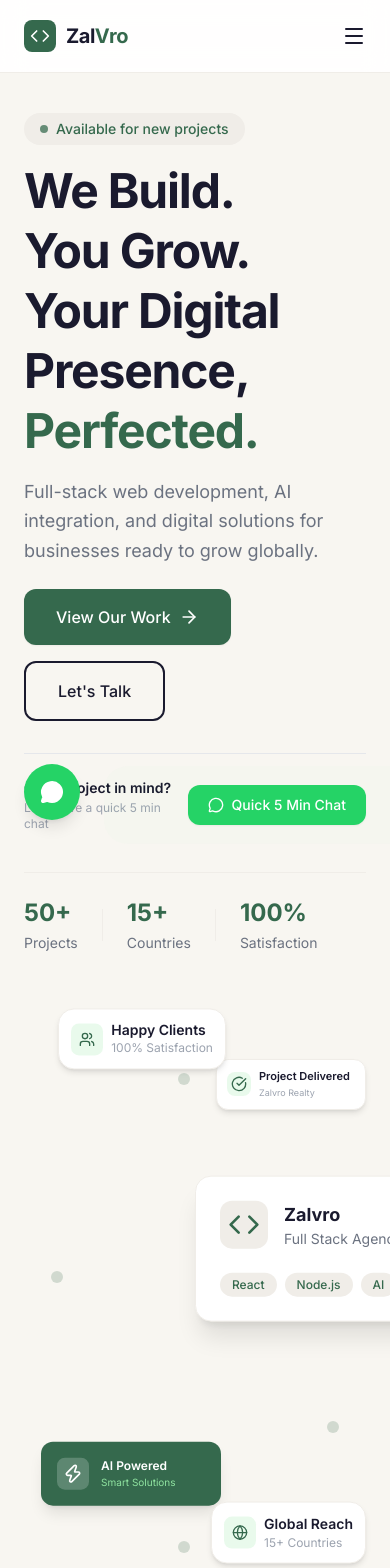
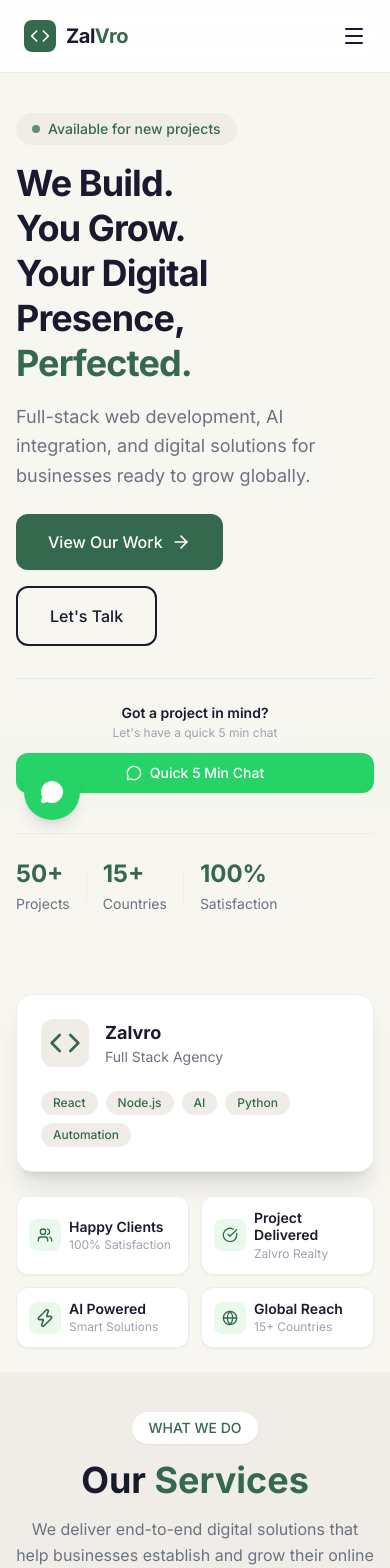
Before and after one commit to JAWADAHMAD-18/tech_build, a React (Vite) app in the folder frontend/: page / in a window 390 px wide. Shown: the top 1568 px of the page. Built offline with nearby package versions, Linux system fonts and the light colour scheme.

Commit message:
feat: add mobile responsiveness with resize tracking and adjust layout for better accessibility

```diff
--- a/frontend/src/components/Hero.jsx
+++ b/frontend/src/components/Hero.jsx
@@ -1,9 +1,22 @@
+import { useState, useEffect } from 'react'
 import { useNavigate } from 'react-router-dom'
 import { motion } from 'framer-motion'
 import { ArrowRight, CheckCircle, Zap, Code, Users, Globe, MessageCircle } from 'lucide-react'
 
 export default function Hero() {
   const navigate = useNavigate()
+
+  // Track if width is mobile (< 1024px)
+  const [isMobile, setIsMobile] = useState(false)
+
+  useEffect(() => {
+    const handleResize = () => {
+      setIsMobile(window.innerWidth < 1024)
+    }
+    handleResize()
+    window.addEventListener('resize', handleResize)
+    return () => window.removeEventListener('resize', handleResize)
+  }, [])
 
   // Animation variants for the staggered heading lines
   const headingContainer = {
@@ -32,7 +45,7 @@ export default function Hero() {
 
   return (
     <section className="min-h-screen w-full bg-cream flex items-center pt-4 overflow-x-hidden">
-      <div className="max-w-7xl mx-auto px-6 py-6 w-full grid grid-cols-1 lg:grid-cols-2 gap-12 items-center">
+      <div className="max-w-7xl mx-auto px-4 lg:px-6 py-6 w-full grid grid-cols-1 lg:grid-cols-2 gap-12 items-center">
         {/* Left Column */}
         <div className="flex flex-col items-start text-left">
           {/* Top Badge */}
@@ -51,7 +64,7 @@ export default function Hero() {
             variants={headingContainer}
             initial="hidden"
             animate="visible"
-            className="mt-4 text-5xl md:text-7xl font-bold leading-tight tracking-tight text-charcoal flex flex-col"
+            className="mt-4 text-4xl lg:text-7xl font-bold leading-tight tracking-tight text-charcoal flex flex-col"
           >
             <motion.span variants={headingLine}>We Build.</motion.span>
             <motion.span variants={headingLine}>You Grow.</motion.span>
@@ -103,19 +116,19 @@ export default function Hero() {
             initial={{ opacity: 0, y: 15 }}
             animate={{ opacity: 1, y: 0 }}
             transition={{ duration: 0.6, delay: 0.75 }}
-            className="mt-8 border-t border-gray-200 pt-6 flex items-center gap-4 w-full"
+            className="mt-8 border-t border-gray-200 pt-6 flex flex-col lg:flex-row items-center gap-3 lg:gap-4 w-full text-center lg:text-left"
           >
             <div className="flex-1">
               <h4 className="text-sm font-semibold text-charcoal">Got a project in mind?</h4>
               <p className="text-xs text-gray-400 mt-0.5">Let's have a quick 5 min chat</p>
             </div>
-            <div className="relative">
+            <div className="relative w-full lg:w-auto">
               {/* Pulse ring animation around button */}
               <span className="absolute inset-0 rounded-xl bg-[#25D366] animate-ping opacity-25" />
               <motion.button
                 whileHover={{ scale: 1.05 }}
                 onClick={() => window.open('https://wa.me/923037741461', '_blank')}
-                className="relative z-10 bg-[#25D366] text-white rounded-xl px-5 py-2.5 text-sm font-medium flex items-center gap-2 shadow-sm hover:shadow-md transition-shadow duration-300"
+                className="relative z-10 bg-[#25D366] text-white rounded-xl px-5 py-2.5 text-sm font-medium flex items-center justify-center gap-2 shadow-sm hover:shadow-md transition-shadow duration-300 w-full lg:w-auto"
               >
                 <MessageCircle className="w-4 h-4 text-white" />
                 Quick 5 Min Chat
@@ -128,7 +141,7 @@ export default function Hero() {
             initial={{ opacity: 0, y: 15 }}
             animate={{ opacity: 1, y: 0 }}
             transition={{ duration: 0.6, delay: 0.8 }}
-            className="mt-10 flex items-center gap-6 md:gap-8 border-t border-subtle pt-6 w-full"
+            className="mt-10 flex items-center gap-4 lg:gap-8 border-t border-subtle pt-6 w-full"
           >
             <div>
               <div className="font-bold text-2xl md:text-3xl text-green-dark">50+</div>
@@ -148,21 +161,21 @@ export default function Hero() {
         </div>
 
         {/* Right Column - Floating Cards Visual */}
-        <div className="relative h-[600px] w-full max-w-[500px] mx-auto lg:max-w-none">
+        <div className="relative lg:h-[600px] w-full max-w-[500px] mx-auto lg:max-w-none grid grid-cols-2 gap-3 mt-8 lg:mt-0 lg:block">
           {/* Background decoration: Large circle behind cards */}
-          <div className="absolute w-80 h-80 rounded-full bg-[#90E4A1]/10 top-[10%] left-[20%] -z-10" />
+          <div className="hidden lg:block absolute w-80 h-80 rounded-full bg-[#90E4A1]/10 top-[10%] left-[20%] -z-10" />
 
           {/* Small scattered decorative dots */}
-          <span className="absolute top-[12%] left-[45%] w-3 h-3 rounded-full bg-[#35694D]/20" />
-          <span className="absolute top-[45%] left-[8%] w-3 h-3 rounded-full bg-[#35694D]/20" />
-          <span className="absolute bottom-[28%] right-[8%] w-3 h-3 rounded-full bg-[#35694D]/20" />
-          <span className="absolute bottom-[8%] left-[45%] w-3 h-3 rounded-full bg-[#35694D]/20" />
+          <span className="hidden lg:block absolute top-[12%] left-[45%] w-3 h-3 rounded-full bg-[#35694D]/20" />
+          <span className="hidden lg:block absolute top-[45%] left-[8%] w-3 h-3 rounded-full bg-[#35694D]/20" />
+          <span className="hidden lg:block absolute bottom-[28%] right-[8%] w-3 h-3 rounded-full bg-[#35694D]/20" />
+          <span className="hidden lg:block absolute bottom-[8%] left-[45%] w-3 h-3 rounded-full bg-[#35694D]/20" />
 
           {/* Main Card (center-right, top: 30%) */}
           <motion.div
-            animate={{ y: [-10, 10, -10] }}
-            transition={{ duration: 3, repeat: Infinity, ease: 'easeInOut' }}
-            className="absolute top-[30%] left-[50%] -translate-x-1/2 md:left-auto md:translate-x-0 md:right-[5%] lg:right-[10%] z-10 w-[90%] sm:w-full max-w-sm bg-white rounded-2xl shadow-xl border border-subtle p-6"
+            animate={isMobile ? {} : { y: [-10, 10, -10] }}
+            transition={isMobile ? {} : { duration: 3, repeat: Infinity, ease: 'easeInOut' }}
+            className="relative lg:absolute lg:top-[30%] lg:left-auto lg:translate-x-0 lg:right-[10%] lg:z-10 w-full lg:max-w-sm bg-white rounded-2xl shadow-xl border border-subtle p-6 col-span-2 mb-3 lg:mb-0"
           >
             <div className="flex items-center gap-4">
               <div className="w-12 h-12 bg-subtle rounded-xl flex items-center justify-center text-green-dark">
@@ -174,8 +187,8 @@ export default function Hero() {
               </div>
             </div>
 
-            <div className="mt-6 flex gap-2">
-              {['React', 'Node.js', 'AI','Python','Automation'].map((tag) => (
+            <div className="mt-6 flex flex-wrap gap-2">
+              {['React', 'Node.js', 'AI', 'Python', 'Automation'].map((tag) => (
                 <span
                   key={tag}
                   className="rounded-full bg-subtle text-green-dark text-xs px-3 py-1 font-medium"
@@ -186,64 +199,16 @@ export default function Hero() {
             </div>
           </motion.div>
 
-          {/* Card 2 - Project Delivered (top: 8%, right: 0%) */}
+          {/* Card 4 - Happy Clients (top: 0%, left: 10%) */}
           <motion.div
-            animate={{ y: [10, -10, 10] }}
-            transition={{
-              duration: 3,
-              delay: 0.5,
-              repeat: Infinity,
-              ease: 'easeInOut',
-            }}
-            className="absolute top-[8%] right-0 bg-white rounded-xl shadow-md border border-subtle p-2.5 flex items-center gap-2 z-20 w-[150px] md:w-[170px]"
-          >
-            <div className="w-6 h-6 rounded-lg bg-[#90E4A1]/20 flex items-center justify-center text-green-dark shrink-0">
-              <CheckCircle className="w-4 h-4" />
-            </div>
-            <div>
-              <div className="font-semibold text-charcoal text-[11px] md:text-xs leading-tight">
-                Project Delivered
-              </div>
-              <div className="text-gray-400 text-[9px] md:text-[10px] mt-0.5">
-                Zalvro Realty
-              </div>
-            </div>
-          </motion.div>
-
-          {/* Card 3 - AI Powered (bottom: 15%, left: 5%) */}
-          <motion.div
-            animate={{ y: [-10, 10, -10] }}
-            transition={{
-              duration: 3,
-              delay: 1,
-              repeat: Infinity,
-              ease: 'easeInOut',
-            }}
-            className="absolute bottom-[15%] left-[5%] bg-green-dark rounded-xl shadow-lg p-4 flex items-center gap-3 z-20 w-[180px] md:w-[200px]"
-          >
-            <div className="w-8 h-8 rounded-lg bg-white/20 flex items-center justify-center text-white shrink-0">
-              <Zap className="w-5 h-5" />
-            </div>
-            <div>
-              <div className="font-semibold text-white text-xs md:text-sm leading-tight">
-                AI Powered
-              </div>
-              <div className="text-[#90E4A1] text-[10px] md:text-xs mt-0.5">
-                Smart Solutions
-              </div>
-            </div>
-          </motion.div>
-
-          {/* New Card 4 - Happy Clients (top: 0%, left: 10%) */}
-          <motion.div
-            animate={{ y: [8, -8, 8] }}
-            transition={{
+            animate={isMobile ? {} : { y: [8, -8, 8] }}
+            transition={isMobile ? {} : {
               duration: 3,
               delay: 0.3,
               repeat: Infinity,
               ease: 'easeInOut',
             }}
-            className="absolute top-[0%] left-[10%] bg-white rounded-2xl shadow-md border border-subtle p-3 flex items-center gap-2 z-20"
+            className="relative lg:absolute lg:top-[0%] lg:left-[10%] bg-white rounded-xl lg:rounded-2xl shadow-sm lg:shadow-md border border-subtle p-3 flex items-center gap-2 z-20 w-full lg:w-auto"
           >
             <div className="w-8 h-8 rounded-lg bg-[#90E4A1]/20 flex items-center justify-center text-green-dark shrink-0">
               <Users className="w-4 h-4 text-green-dark" />
@@ -258,16 +223,64 @@ export default function Hero() {
             </div>
           </motion.div>
 
-          {/* New Card 5 - Global Reach (bottom: 5%, right: 0%) */}
+          {/* Card 2 - Project Delivered (top: 8%, right: 0%) */}
           <motion.div
-            animate={{ y: [-8, 8, -8] }}
-            transition={{
+            animate={isMobile ? {} : { y: [10, -10, 10] }}
+            transition={isMobile ? {} : {
+              duration: 3,
+              delay: 0.5,
+              repeat: Infinity,
+              ease: 'easeInOut',
+            }}
+            className="relative lg:absolute lg:top-[8%] lg:right-0 bg-white rounded-xl shadow-sm lg:shadow-md border border-subtle p-3 lg:p-2.5 flex items-center gap-2 z-20 w-full lg:w-[150px] lg:md:w-[170px]"
+          >
+            <div className="w-8 h-8 lg:w-6 lg:h-6 rounded-lg bg-[#90E4A1]/20 flex items-center justify-center text-green-dark shrink-0">
+              <CheckCircle className="w-4 h-4" />
+            </div>
+            <div>
+              <div className="font-semibold text-charcoal text-sm lg:text-[11px] lg:md:text-xs leading-tight">
+                Project Delivered
+              </div>
+              <div className="text-gray-400 text-xs lg:text-[9px] lg:md:text-[10px] mt-0.5">
+                Zalvro Realty
+              </div>
+            </div>
+          </motion.div>
+
+          {/* Card 3 - AI Powered (bottom: 15%, left: 5%) */}
+          <motion.div
+            animate={isMobile ? {} : { y: [-10, 10, -10] }}
+            transition={isMobile ? {} : {
+              duration: 3,
+              delay: 1,
+              repeat: Infinity,
+              ease: 'easeInOut',
+            }}
+            className="relative lg:absolute lg:bottom-[15%] lg:left-[5%] bg-white lg:bg-green-dark rounded-xl shadow-sm lg:shadow-lg border border-subtle lg:border-none p-3 lg:p-4 flex items-center gap-2 lg:gap-3 z-20 w-full lg:w-[180px] lg:md:w-[200px]"
+          >
+            <div className="w-8 h-8 rounded-lg bg-[#90E4A1]/20 lg:bg-white/20 flex items-center justify-center text-green-dark lg:text-white shrink-0">
+              <Zap className="w-5 h-5" />
+            </div>
+            <div>
+              <div className="font-semibold text-charcoal lg:text-white text-sm lg:text-xs lg:md:text-sm leading-tight">
+                AI Powered
+              </div>
+              <div className="text-gray-400 lg:text-[#90E4A1] text-xs lg:text-[10px] lg:md:text-xs mt-0.5">
+                Smart Solutions
+              </div>
+            </div>
+          </motion.div>
+
+          {/* Card 5 - Global Reach (bottom: 5%, right: 0%) */}
+          <motion.div
+            animate={isMobile ? {} : { y: [-8, 8, -8] }}
+            transition={isMobile ? {} : {
               duration: 3,
               delay: 0.7,
               repeat: Infinity,
               ease: 'easeInOut',
             }}
-            className="absolute bottom-[5%] right-[0%] bg-white rounded-2xl shadow-md border border-subtle p-3 flex items-center gap-2 z-20"
+            className="relative lg:absolute lg:bottom-[5%] lg:right-[0%] bg-white rounded-xl lg:rounded-2xl shadow-sm lg:shadow-md border border-subtle p-3 flex items-center gap-2 z-20 w-full lg:w-auto"
           >
             <div className="w-8 h-8 rounded-lg bg-[#90E4A1]/20 flex items-center justify-center text-green-dark shrink-0">
               <Globe className="w-4 h-4 text-green-dark" />
```
